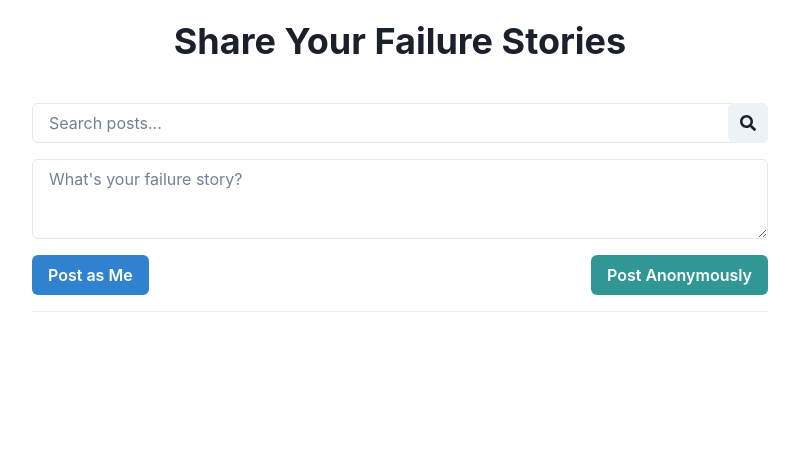
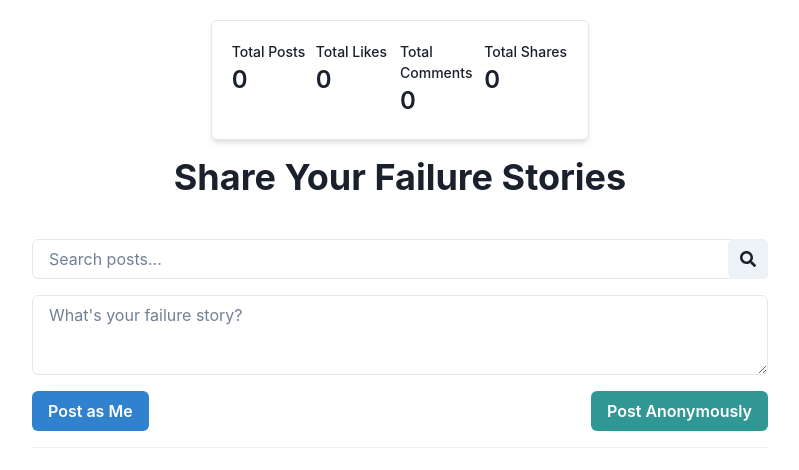
Before and after one commit to GPT-Engineer-App/failure-tales, a React (Vite) app: page / in a window 1280 px wide. Shown: the top 470 px of the page, without its empty margins (240-1039 px from the left). Built offline with nearby package versions, Linux system fonts and the light colour scheme.

Commit message:
Added a new `StatsCard` component to display statistics such as total posts, likes, comments, and shares. This component is now used in the `Index` page to show these stats when the app loads.
Prompt: When the app loads up i need to see cards in place with stats etc.

```diff
--- /dev/null
+++ b/src/components/StatsCard.jsx
@@ -0,0 +1,29 @@
+import React from "react";
+import { Box, Text, Stat, StatLabel, StatNumber, StatGroup } from "@chakra-ui/react";
+
+const StatsCard = ({ totalPosts, totalLikes, totalComments, totalShares }) => {
+  return (
+    <Box p={5} shadow="md" borderWidth="1px" borderRadius="md">
+      <StatGroup>
+        <Stat>
+          <StatLabel>Total Posts</StatLabel>
+          <StatNumber>{totalPosts}</StatNumber>
+        </Stat>
+        <Stat>
+          <StatLabel>Total Likes</StatLabel>
+          <StatNumber>{totalLikes}</StatNumber>
+        </Stat>
+        <Stat>
+          <StatLabel>Total Comments</StatLabel>
+          <StatNumber>{totalComments}</StatNumber>
+        </Stat>
+        <Stat>
+          <StatLabel>Total Shares</StatLabel>
+          <StatNumber>{totalShares}</StatNumber>
+        </Stat>
+      </StatGroup>
+    </Box>
+  );
+};
+
+export default StatsCard;
--- a/src/pages/Index.jsx
+++ b/src/pages/Index.jsx
@@ -1,6 +1,7 @@
 import React, { useState } from "react";
 import { Box, Button, Container, Flex, Input, Stack, Text, Textarea, useToast, VStack, IconButton, Divider, Heading, InputGroup, InputRightElement } from "@chakra-ui/react";
 import { FaHeart, FaShare, FaComment, FaQuoteRight, FaSearch } from "react-icons/fa";
+import StatsCard from "../components/StatsCard";
 
 const Index = () => {
   const [posts, setPosts] = useState([]);
@@ -47,9 +48,15 @@ const Index = () => {
     setPosts(filteredPosts);
   };
 
+  const totalPosts = posts.length;
+  const totalLikes = posts.reduce((acc, post) => acc + post.likes, 0);
+  const totalComments = posts.reduce((acc, post) => acc + post.comments.length, 0);
+  const totalShares = posts.reduce((acc, post) => acc + post.shares, 0);
+
   return (
     <Container maxW="container.md" py={5}>
       <VStack spacing={4}>
+        <StatsCard totalPosts={totalPosts} totalLikes={totalLikes} totalComments={totalComments} totalShares={totalShares} />
         <Heading mb={6}>Share Your Failure Stories</Heading>
         <InputGroup>
           <Input placeholder="Search posts..." value={searchQuery} onChange={(e) => setSearchQuery(e.target.value)} />
```
